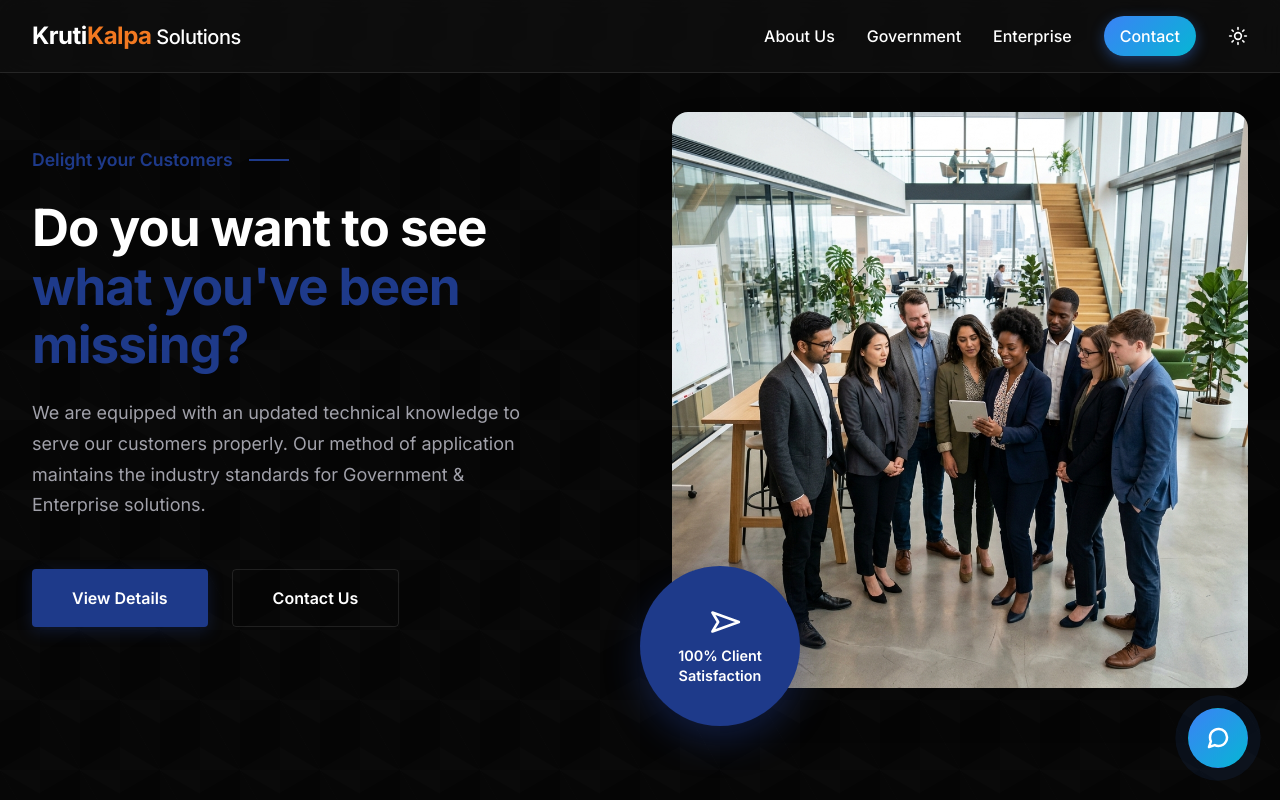
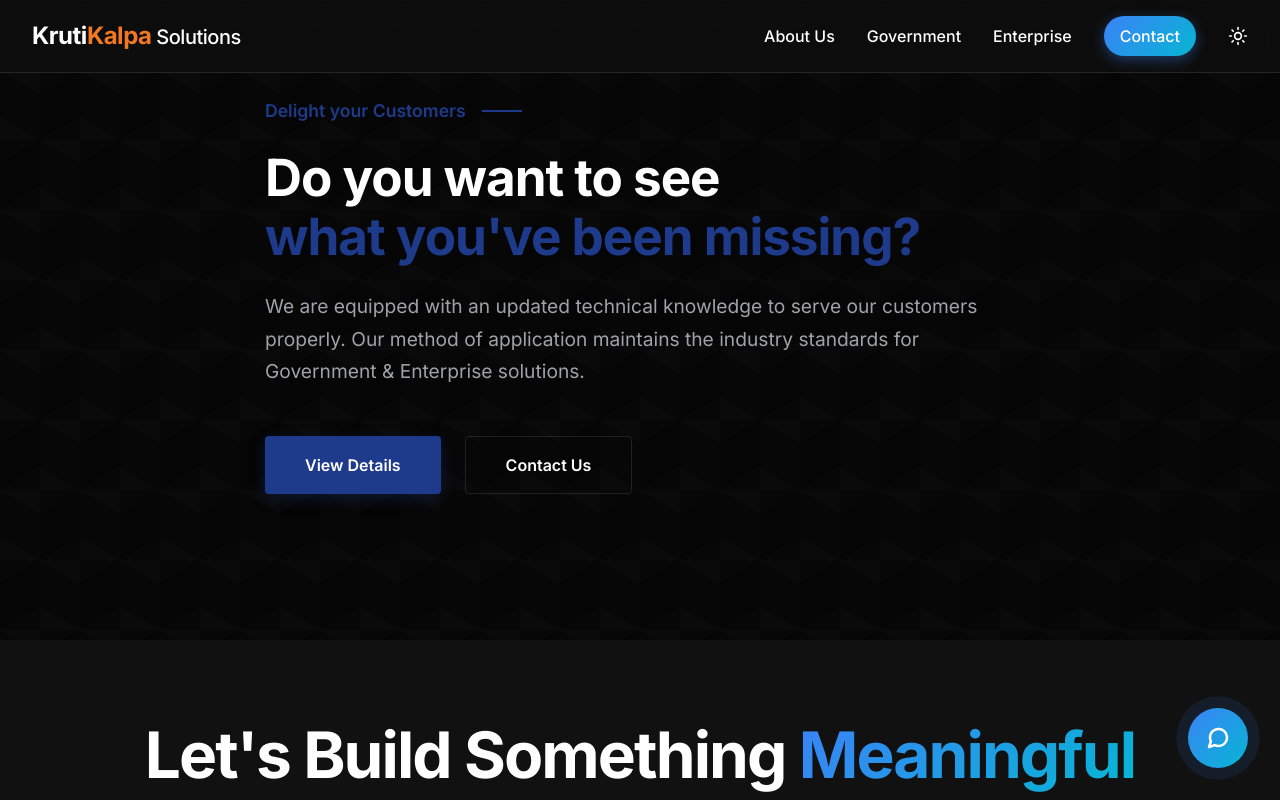
Before and after one commit to SPW-HEALTHCARE-INNOVATIONS-Pvt-Ltd/krutikalpa, a React (Vite) app: page / in a window 1280 px wide. Shown: the top 800 px of the page. Built offline with nearby package versions, Linux system fonts and the light colour scheme.

Commit message:
Refactor Hero component layout and styles

```diff
--- a/src/components/Hero.jsx
+++ b/src/components/Hero.jsx
@@ -1,5 +1,4 @@
 import React from 'react';
-import { Star, Navigation } from 'lucide-react';
 import { Link } from 'react-router-dom';
 
 export default function Hero() {
@@ -9,7 +8,7 @@
       overflow: 'hidden',
       paddingTop: '5rem',
       paddingBottom: '8rem',
-      minHeight: '100vh',
+      minHeight: '80vh',
       display: 'flex',
       alignItems: 'center',
       background: 'var(--bg-primary)'
@@ -26,10 +25,9 @@
       }}></div>
 
       <div className="container" style={{ position: 'relative', zIndex: 1 }}>
-        <div className="grid-2" style={{ alignItems: 'center', gap: '4rem' }}>
+        <div style={{ maxWidth: '850px' }}>
 
-          {/* Left Column - Text Content */}
-          <div style={{ paddingRight: '2rem' }}>
+          {/* Header Tag */}
           <div style={{
             display: 'flex', alignItems: 'center', gap: '1rem',
             color: '#1e3a8a', fontWeight: 600, fontSize: '1.1rem',
@@ -52,11 +50,11 @@
           </h1>
 
           <p style={{
-              fontSize: '1.125rem',
+            fontSize: '1.2rem',
             color: 'var(--text-secondary)',
             marginBottom: '3rem',
             lineHeight: '1.7',
-              maxWidth: '90%'
+            maxWidth: '750px'
           }}>
             We are equipped with an updated technical knowledge to serve our customers
             properly. Our method of application maintains the industry standards for Government & Enterprise solutions.
@@ -76,7 +74,10 @@
               boxShadow: '0 4px 15px rgba(30, 58, 138, 0.3)',
               transition: 'transform 0.2s',
               cursor: 'pointer'
-              }}>
+            }}
+            onMouseEnter={(e) => e.currentTarget.style.transform = 'translateY(-2px)'}
+            onMouseLeave={(e) => e.currentTarget.style.transform = 'none'}
+            >
               View Details
             </Link>
             <Link to="/#contact" style={{
@@ -91,48 +92,12 @@
               alignItems: 'center',
               justifyContent: 'center',
               transition: 'background 0.2s'
-              }}>
+            }}
+            onMouseEnter={(e) => e.currentTarget.style.background = 'rgba(0,0,0,0.05)'}
+            onMouseLeave={(e) => e.currentTarget.style.background = 'transparent'}
+            >
               Contact Us
             </Link>
-            </div>
-          </div>
-
-          {/* Right Column - Image & Badge */}
-          <div style={{ position: 'relative', marginTop: '2rem' }}>
-            <img
-              src="/hero_professionals.png"
-              alt="Business Professionals"
-              style={{
-                width: '100%',
-                height: 'auto',
-                borderRadius: '1rem',
-                position: 'relative',
-                zIndex: 1,
-                boxShadow: '0 20px 40px rgba(0,0,0,0.1)'
-              }}
-            />
-
-            {/* Floating Satisfaction Badge */}
-            <div style={{
-              position: 'absolute',
-              bottom: '-2rem',
-              left: '-2rem',
-              background: '#1e3a8a',
-              color: '#fff',
-              borderRadius: '50%',
-              width: '160px',
-              height: '160px',
-              display: 'flex',
-              flexDirection: 'column',
-              alignItems: 'center',
-              justifyContent: 'center',
-              textAlign: 'center',
-              boxShadow: '0 15px 35px rgba(30, 58, 138, 0.4)',
-              zIndex: 2
-            }}>
-              <Navigation fill="transparent" size={32} style={{ marginBottom: '0.5rem', transform: 'rotate(45deg)' }} />
-              <div style={{ fontWeight: 600, fontSize: '0.9rem', lineHeight: '1.4' }}>100% Client<br />Satisfaction</div>
-            </div>
           </div>
 
         </div>
```
Lines whose indentation alone changed are shown as unchanged.
